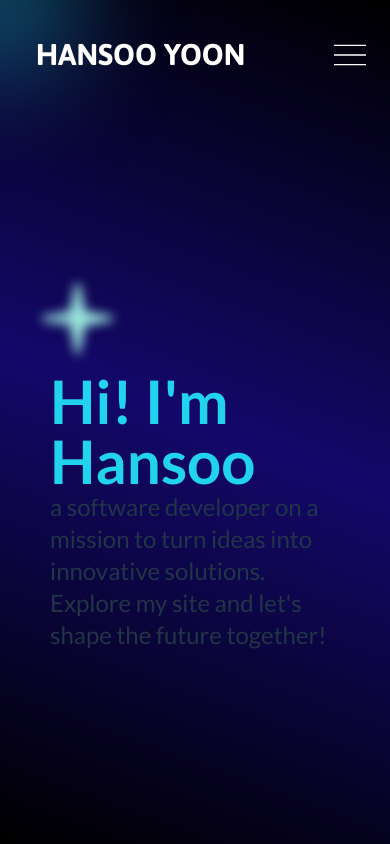
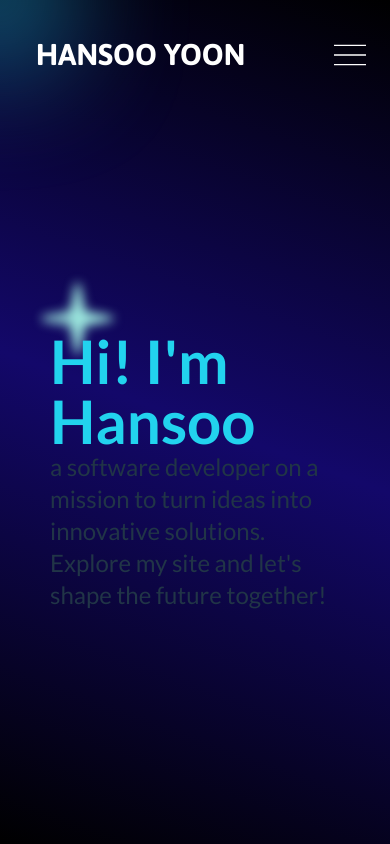
Before and after one commit to hyoon98/new-portfolio, a React (Vite) app in the folder new-portfolio/: page / in a window 390 px wide. Built offline with nearby package versions, Linux system fonts and the light colour scheme.

Commit message:
fix vert scroll bar mobile

```diff
--- a/new-portfolio/src/components/Hero.tsx
+++ b/new-portfolio/src/components/Hero.tsx
@@ -42,8 +42,8 @@ function Hero({ x, y }: { x: number, y: number }): JSX.Element {
                 <img className='fixed h-[100px] top-1/4 left-20 blur-sm opacity-0 max-sm:h-[75px] max-sm:top-1/3 max-sm:left-10' ref={scopeStar} src={'icons8-4-point-star-64.png'} />
                 <img className='fixed h-[100px] top-1/3 right-1/4 blur-sm opacity-0 max-lg:hidden' ref={scopeStar2} src={'icons8-4-point-star-64.png'} />
             </div>
-            <div className={`max-sm:px-[50px] max-sm:py-[50px] max-md:px-[65px] px-[150px] py-[72px] w-full overflow-y-hidden flex flex-col`}>
-                <div className='h-[calc((100vh-72px)/1.75)] overflow-y-hidden flex items-end'>
+            <div className={`max-sm:px-[50px] max-sm:py-[50px] max-md:px-[65px] px-[150px] py-[72px] w-full fixed top-1/3`}>
+                <div className='overflow-y-hidden flex items-end'>
                     <div className='overflow-hidden w-full'>
                         <motion.div animate={{ y: 0, opacity: 1, filter: 'blur(0px)' }} initial={{ y: 20, opacity: 0, filter: "blur(5px)" }} transition={{ ease: "easeOut", duration: 0.3, delay: 0.2 }}
                             className='text-9xl font-lato font-semibold  text-cyan-400 max-sm:text-6xl max-md:text-8xl'>
```
